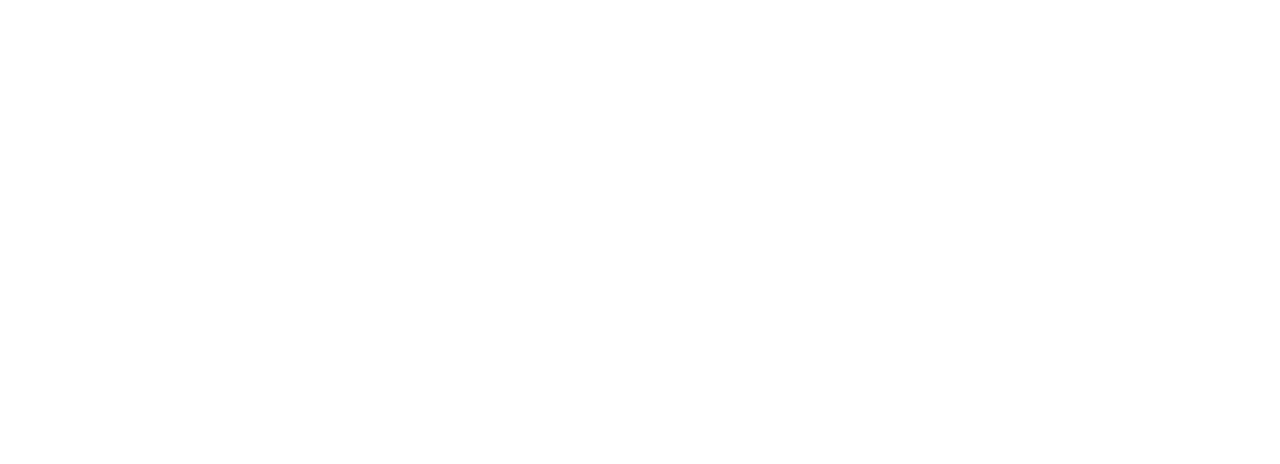
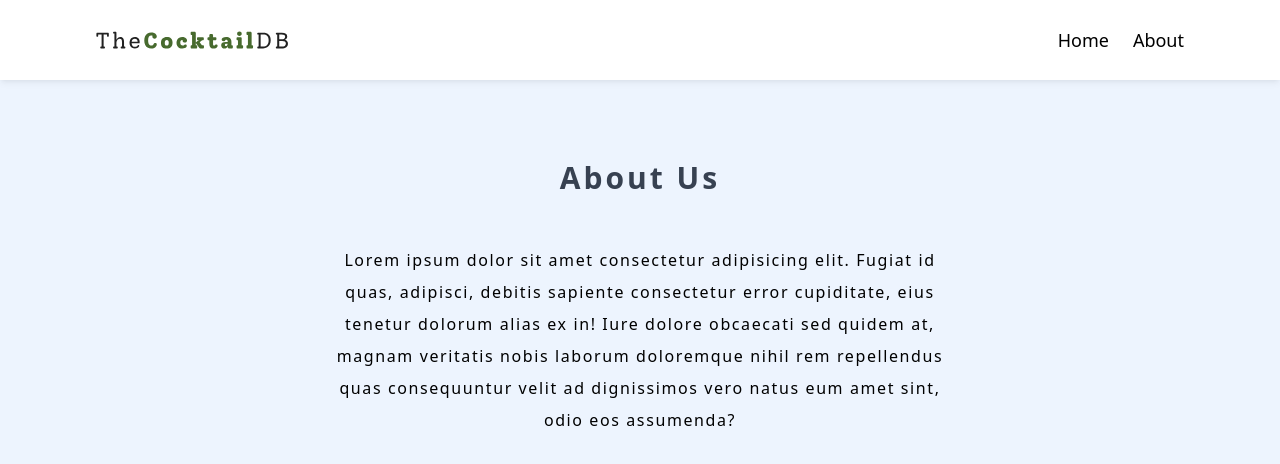
Before and after one commit to blademan/cocktails_db, a React (Create React App) app: page /about in a window 1280 px wide. Before the commit this address had no page. Shown: the top 464 px of the page. Built offline with nearby package versions, Linux system fonts and the light colour scheme.

Commit message:
add all single pages

```diff
--- a/src/App.js
+++ b/src/App.js
@@ -1,12 +1,26 @@
 import { BrowserRouter as Router, Routes, Route } from 'react-router-dom';
 
+import { useGlobalContext } from './context';
+
 import Home from './pages/Home';
+import About from './pages/About';
+import SingleCocktail from './pages/SingleCocktail';
+import Error from './pages/Error';
+import NavBar from './components/NavBar';
 
 function App() {
+ const value = useGlobalContext();
+
+ console.log(value);
+
  return (
   <Router>
+   <NavBar />
    <Routes>
     <Route path="/" element={<Home />} />
+    <Route path="about" element={<About />} />
+    <Route path="single-cocktail" element={<SingleCocktail />} />
+    <Route path="*" element={<Error />} />
    </Routes>
   </Router>
  );
--- a/src/components/NavBar.jsx
+++ b/src/components/NavBar.jsx
@@ -0,0 +1,24 @@
+import React from 'react';
+import { Link } from 'react-router-dom';
+import logo from '../logo.svg';
+
+export default function NavBar() {
+ return (
+  <nav className="shadow-md">
+   <div className="bg-white flex justify-between mx-auto items-center w-[85vw] h-20">
+    <Link to="/">
+     <img className="w-[12rem]" src={logo} alt="Cocktail Logo" />
+    </Link>
+
+    <ul className="flex space-x-6 text-lg ">
+     <li>
+      <Link to="/">Home</Link>
+     </li>
+     <li>
+      <Link to="/about">About</Link>
+     </li>
+    </ul>
+   </div>
+  </nav>
+ );
+}
--- a/src/components/SearchForm.jsx
+++ b/src/components/SearchForm.jsx
@@ -0,0 +1,19 @@
+import React from 'react';
+
+export default function SearchForm() {
+ return (
+  <section className="">
+   <form className="bg-white w-[40rem] mx-auto py-12 px-10 rounded-md">
+    <label className="text-green-800 " htmlFor="search">
+     Search Your Favorite Cocktail
+    </label>
+    <input
+     id="search"
+     className="bg-gray-100 w-full p-2 mt-6 rounded-md"
+     type="text"
+     placeholder="Search"
+    />
+   </form>
+  </section>
+ );
+}
--- a/src/context.jsx
+++ b/src/context.jsx
@@ -1 +1,15 @@
+import React, { useContext } from 'react';
+
 const url = 'https://www.thecocktaildb.com/api/json/v1/1/search.php?s=';
+
+const AppContext = React.createContext();
+
+const AppProvider = ({ children }) => {
+ return <AppContext.Provider value="Hello">{children}</AppContext.Provider>;
+};
+
+export const useGlobalContext = () => {
+ return useContext(AppContext);
+};
+
+export { AppContext, AppProvider };
--- a/src/index.js
+++ b/src/index.js
@@ -2,10 +2,13 @@ import React from 'react';
 import ReactDOM from 'react-dom/client';
 import './index.css';
 import App from './App';
+import { AppProvider } from './context';
 
 const root = ReactDOM.createRoot(document.getElementById('root'));
 root.render(
  <React.StrictMode>
-  <App />
+  <AppProvider>
+   <App />
+  </AppProvider>
  </React.StrictMode>,
 );
--- a/src/pages/About.jsx
+++ b/src/pages/About.jsx
@@ -1,5 +1,17 @@
 import React from 'react';
 
 export default function About() {
- return <div>About</div>;
+ return (
+  <section className=" bg-blue-100/50 h-screen">
+   <div className="text-center w-[40rem] mx-auto py-20">
+    <h1 className="text-3xl font-bold text-gray-700 pb-12 tracking-widest">About Us</h1>
+    <p className="leading-8 tracking-widest">
+     Lorem ipsum dolor sit amet consectetur adipisicing elit. Fugiat id quas, adipisci, debitis
+     sapiente consectetur error cupiditate, eius tenetur dolorum alias ex in! Iure dolore obcaecati
+     sed quidem at, magnam veritatis nobis laborum doloremque nihil rem repellendus quas
+     consequuntur velit ad dignissimos vero natus eum amet sint, odio eos assumenda?
+    </p>
+   </div>
+  </section>
+ );
 }
--- a/src/pages/Error.jsx
+++ b/src/pages/Error.jsx
@@ -0,0 +1,17 @@
+import React from 'react';
+import { Link } from 'react-router-dom';
+
+export default function Error() {
+ return (
+  <section className=" bg-blue-100/50 h-screen">
+   <div className="text-center w-[40rem] mx-auto py-20">
+    <h1 className="text-3xl font-bold text-gray-700 pb-12 ">Oops! It's A Dead End</h1>
+    <Link to="/">
+     <button className="bg-green-700 px-6 py-2 rounded text-white uppercase  tracking-widest hover:bg-green-600">
+      Back Home
+     </button>
+    </Link>
+   </div>
+  </section>
+ );
+}
--- a/src/pages/Home.jsx
+++ b/src/pages/Home.jsx
@@ -1,5 +1,12 @@
 import React from 'react';
+import SearchForm from '../components/SearchForm';
+import SingleCocktail from '../pages/SingleCocktail';
 
 export default function Home() {
- return <div>Home</div>;
+ return (
+  <main className="bg-blue-100/50 h-screen py-20">
+   <SearchForm />
+   <SingleCocktail />
+  </main>
+ );
 }
--- a/src/pages/SingleCocktail.jsx
+++ b/src/pages/SingleCocktail.jsx
@@ -1,5 +1,9 @@
 import React from 'react';
 
 export default function SingleCocktail() {
- return <div>SingleCocktail</div>;
+ return (
+  <section>
+   <h2 className="text-3xl text-center font-bold text-gray-700 py-16 tracking-widest">Cocktails</h2>
+  </section>
+ );
 }
```
